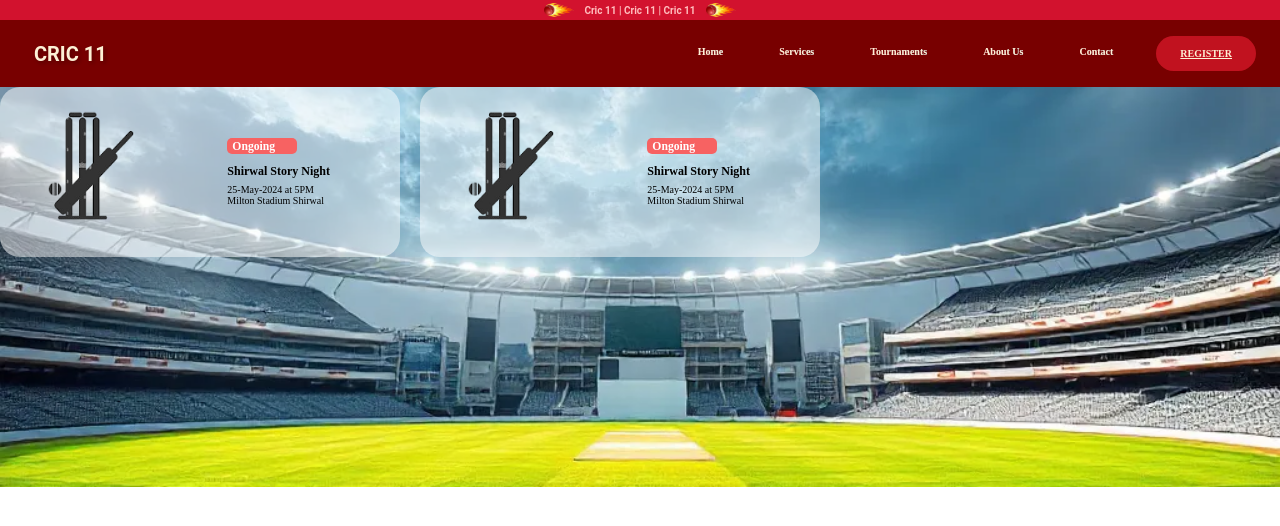
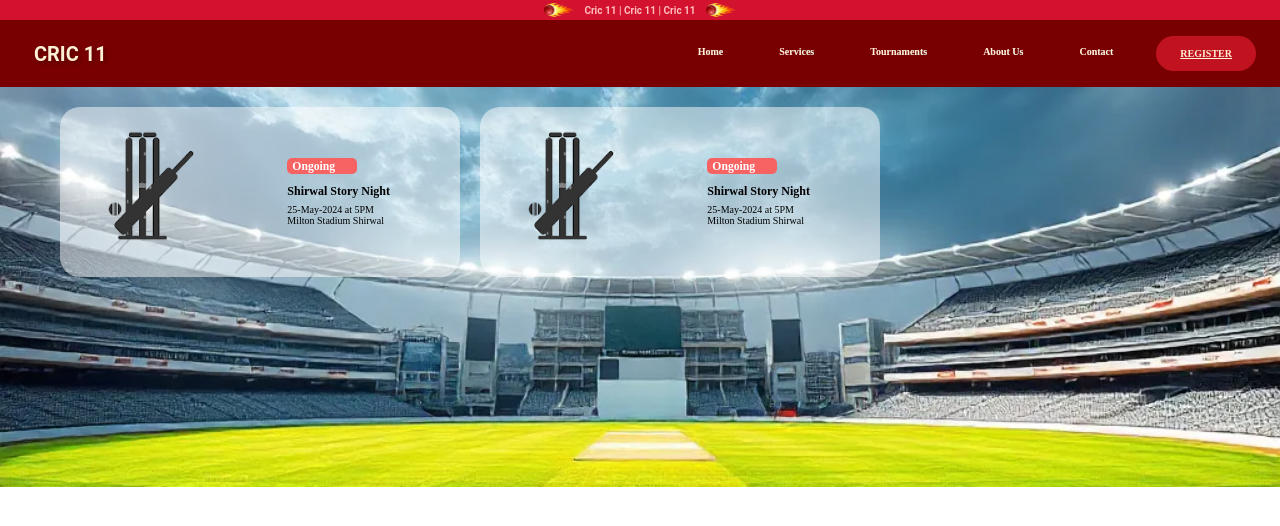
Before and after one commit to dhavalbathe/Cric11, a React (Vite) app in the folder CricHero/: page / in a window 1280 px wide. Shown: the top 526 px of the page. Built offline with nearby package versions, Linux system fonts and the light colour scheme; the HTML template or start-up script is replaced by a standard one.

Commit message:
padding added in main-container section

```diff
--- a/CricHero/src/App.css
+++ b/CricHero/src/App.css
@@ -11,6 +11,7 @@
   background-size: cover;
   background-position:center;
   background-repeat: no-repeat;
+  padding: 2rem 6rem;
 
 }
 
```
Also changed, not shown: CricHero/src/App.jsx (line endings or trailing spaces).
